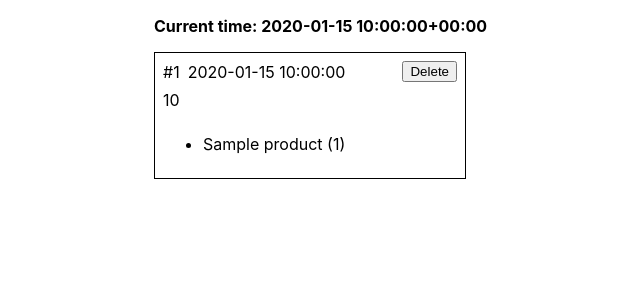
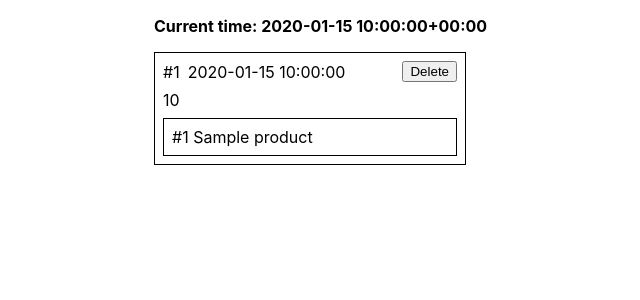
Before and after one commit to shinycore/kiosk, a Flask app: template kiosk/server/templates/browse.html.j2 in a window 1280 px wide. Shown: the top 300 px of the page, without its empty margins (10-650 px from the left). Run offline with Flask 2, Linux system fonts and the light colour scheme; the template is opened without the code that fills it: most values are stand-ins (such as "Sample title", 1, 10 or a date in 2020); parts of the project's set-up code (start-up, migrations or seed data) failed here and were passed over.

Commit message:
Set up layout for products list

```diff
--- a/kiosk/server/templates/browse.html.j2
+++ b/kiosk/server/templates/browse.html.j2
@@ -18,7 +18,7 @@
 
                 <ul class="entry-products">
                     {% for pid, product in entry.products %}
-                        <li>{{ product }} ({{ pid }})</li>
+                        <li>#{{ pid }} {{ product }}</li>
                     {% endfor %}
                 </ul>
             </section>
--- a/kiosk/server/templates/style.css.j2
+++ b/kiosk/server/templates/style.css.j2
@@ -42,6 +42,18 @@ section {
 
 .entry-products {
     grid-area: entry-products;
+    list-style: none;
+    margin: 0;
+    padding: 0;
+}
+
+.entry-products > li {
+    border: 1px solid black;
+    padding: 8px;
+}
+
+.entry-products > li:not(:last-child) {
+    margin-bottom: 8px;
 }
 
 .entry-button, .entry-date, .entry-id {
```
